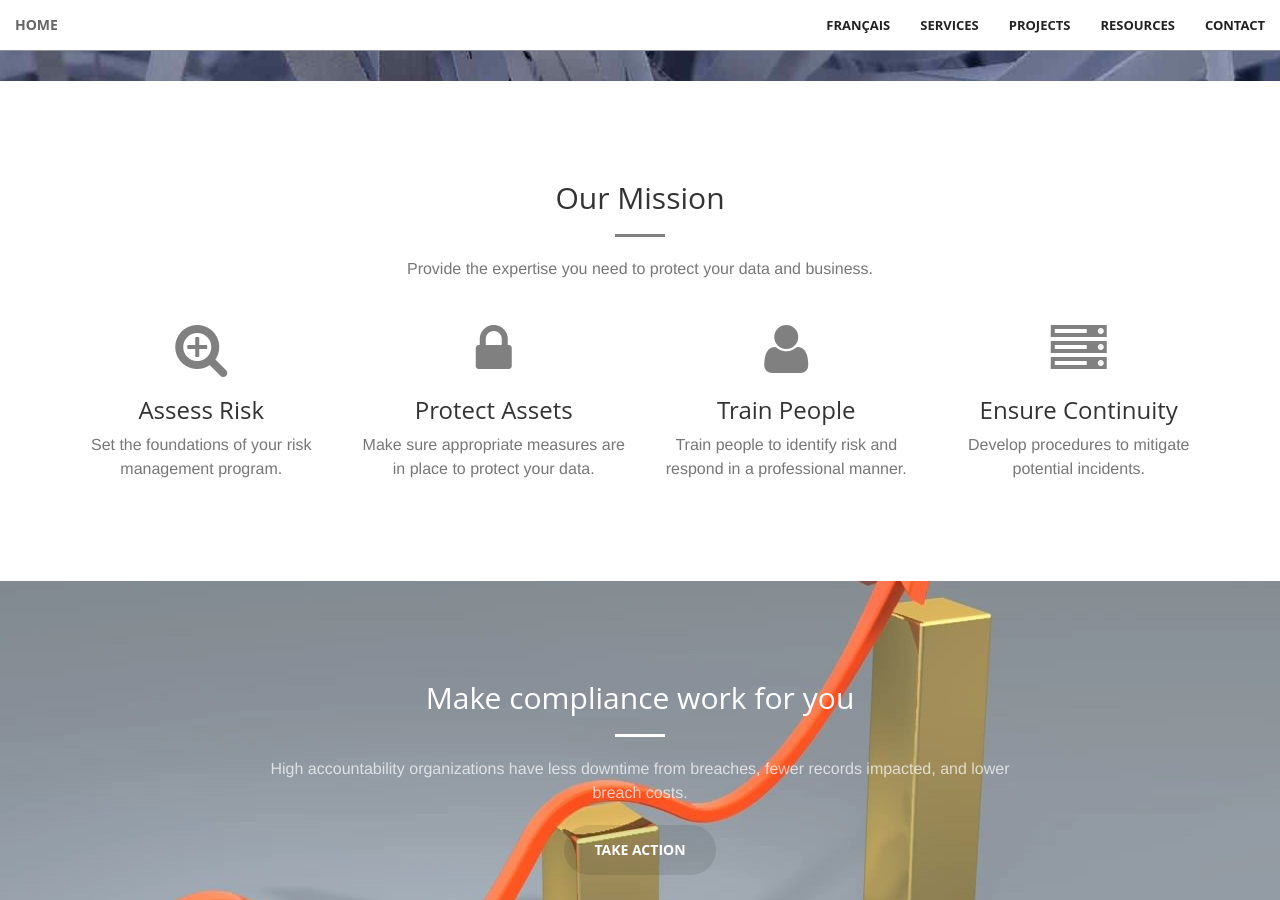
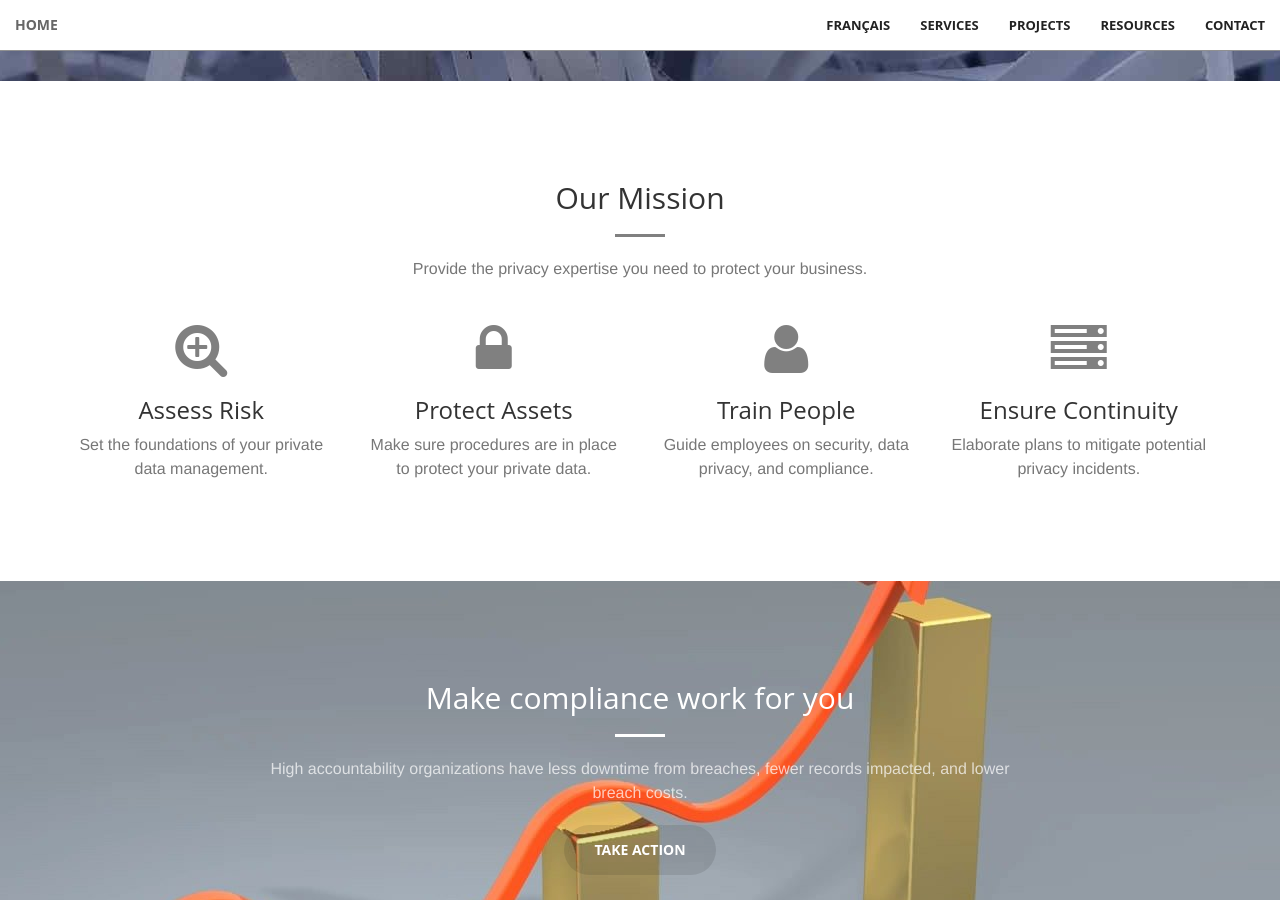
Before and after one commit to riod4/riod4.github.io, a Jekyll site: the page built from index.html, in a window 1280 px wide and 900 px high, scrolled down 1540 px. Built offline with Jekyll 4.4.1, drawn with Linux system fonts in a browser that asks for light colours; comment, search, counter and statistics services are not loaded.

Commit message:
Update text focusing on privacy v0.01

```diff
--- a/_includes/services.html
+++ b/_includes/services.html
@@ -4,7 +4,7 @@
             <div class="col-lg-12 text-center">
                 <h2 class="section-heading">Our Mission</h2>
                 <hr class="primary">
-                <p class="text-muted">Provide the expertise you need to protect your data and business.</p>
+                <p class="text-muted">Provide the privacy expertise you need to protect your business.</p>
             </div>
         </div>
     </div>
@@ -16,7 +16,7 @@
                        <i class="fa fa-4x fa-search-plus wow bounceIn"></i>
                     </a>
                     <h3>Assess Risk</h3>
-                    <p class="text-muted">Set the foundations of your risk management program.</p>
+                    <p class="text-muted">Set the foundations of your private data management.</p>
                 </div>
             </div>
             <div class="col-lg-3 col-md-6 text-center">
@@ -25,7 +25,7 @@
                        <i class="fa fa-4x fa-lock wow bounceIn" data-wow-delay=".1s"></i>
                     </a>
                     <h3>Protect Assets</h3>
-                    <p class="text-muted">Make sure appropriate measures are in place to protect your data.</p>
+                    <p class="text-muted">Make sure procedures are in place to protect your private data.</p>
                 </div>
             </div>
             <div class="col-lg-3 col-md-6 text-center">
@@ -34,7 +34,7 @@
                        <i class="fa fa-4x fa-user wow bounceIn" data-wow-delay=".2s"></i>
                     </a>
                     <h3>Train People</h3>
-                    <p class="text-muted">Train people to identify risk and respond in a professional manner.</p>
+                    <p class="text-muted">Guide employees on security, data privacy, and compliance.</p>
                 </div>
             </div>
             <div class="col-lg-3 col-md-6 text-center">
@@ -43,7 +43,7 @@
                        <i class="fa fa-4x fa-server wow bounceIn" data-wow-delay=".3s"></i>
                     </a>
                     <h3>Ensure Continuity</h3>
-                    <p class="text-muted">Develop procedures to mitigate potential incidents.</p>
+                    <p class="text-muted">Elaborate plans to mitigate potential privacy incidents.</p>
                 </div>
             </div>
         </div>
```
